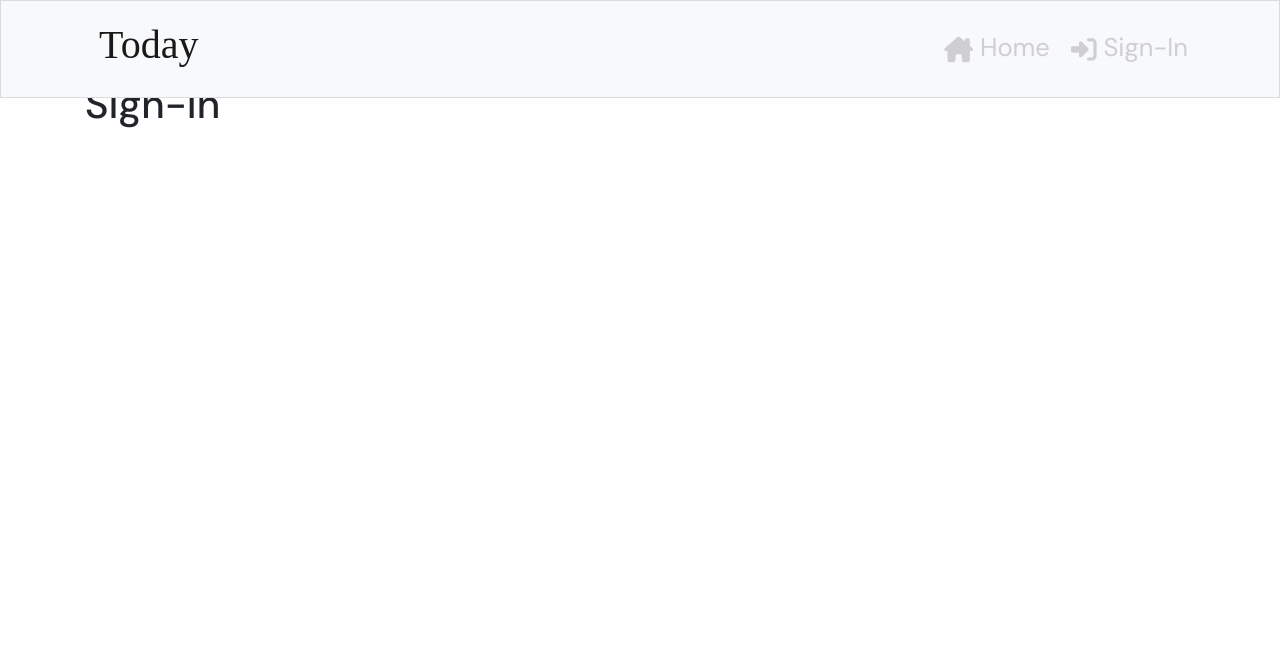
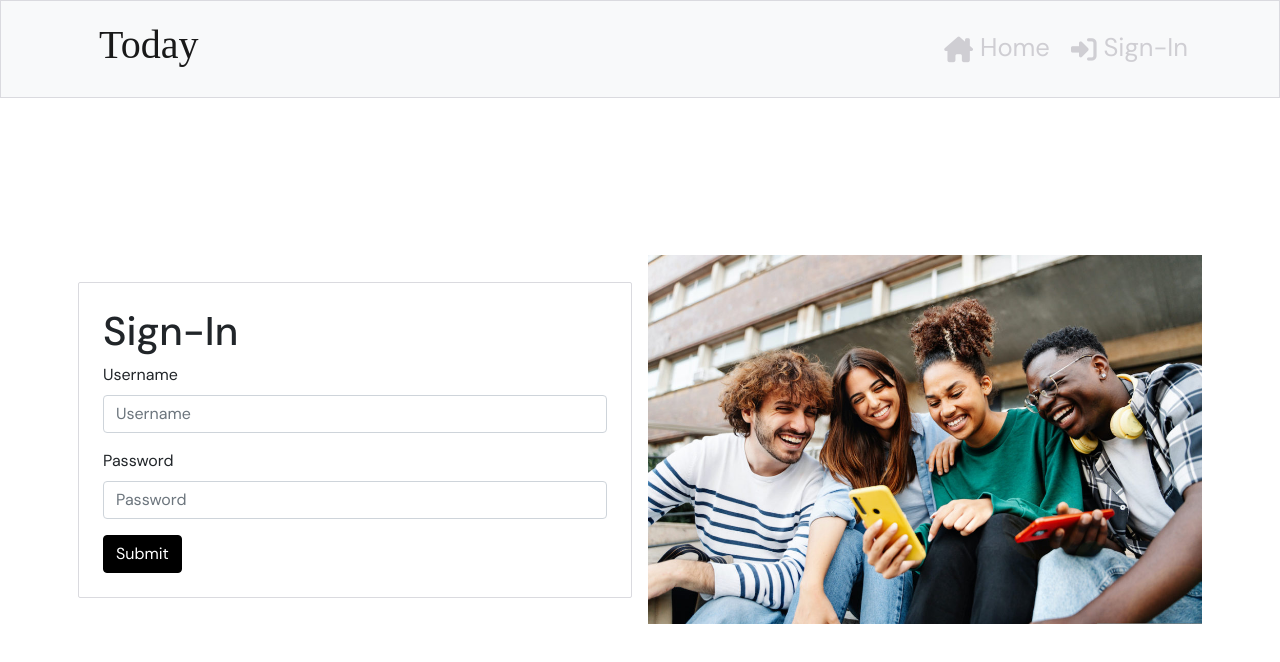
Before and after one commit to benbarker04/today, a React (Create React App) app: page /signin in a window 1280 px wide. Shown: the top 662 px of the page. Built offline with nearby package versions, Linux system fonts and the light colour scheme; a web font is replaced by a local one.

Commit message:
add and style signin form

```diff
--- a/src/App.js
+++ b/src/App.js
@@ -4,6 +4,7 @@ import NavBar from './components/NavBar';
 import { Container } from 'react-bootstrap';
 import './api/axiosDefaults'
 import SignUpForm from './pages/auth/SignUpForm';
+import SignInForm from './pages/auth/SignInForm';
 
 function App() {
   return (
@@ -12,7 +13,7 @@ function App() {
       <Container className={styles.Main}>
         <Switch>
           <Route exact path="/" render={() => <SignUpForm/>} />
-          <Route exact path="/signin" render={() => <h1>Sign-In</h1>} />
+          <Route exact path="/signin" render={() => <SignInForm/>} />
           <Route render={() => <p>Page not found!</p>} />
         </Switch>
       </Container>
--- /dev/null
+++ b/src/pages/auth/SignInForm.js
@@ -0,0 +1,77 @@
+import React, { useState } from "react";
+import styles from "../../App.module.css";
+import formStyles from '../../styles/Form.module.css'
+import btnStyles from '../../styles/Buttons.module.css'
+import { Form, Button, Col, Row, Container, Image, Alert } from "react-bootstrap";
+import signinimage from '../../assets/GEN-Z-GENERATION-Z-iStock--Eduard-Figueres--1441262328.jpg'
+import { useHistory } from "react-router-dom/cjs/react-router-dom";
+import axios from "axios";
+
+function SignInForm() {
+    const [signInData, setSignInData] = useState({
+        username: "",
+        password: "",
+    });
+    const { username, password } = signInData;
+
+    const [errors, setErrors] = useState({});
+
+    const history = useHistory();
+    const handleSubmit = async (event) => {
+        event.preventDefault();
+        try {
+            await axios.post("/dj-rest-auth/login/", signInData);
+            history.push("/feed");
+        } catch (err) {
+            setErrors(err.response?.data);
+        }
+    };
+
+    const handleChange = (event) => {
+        setSignInData({
+            ...signInData,
+            [event.target.name]: event.target.value,
+        });
+    };
+
+    return (
+        <div>
+            <Row className={formStyles.Row}>
+                <Col className="my-auto py-2 p-md-2" md={6}>
+                    <Container className={`${styles.Content} p-4 `}>
+                        <h1>Sign-In</h1>
+                        <Form onSubmit={handleSubmit}>
+                            <Form.Group controlId="username">
+                                <Form.Label>Username</Form.Label>
+                                <Form.Control value={username} name="username" type="username" placeholder="Username" onChange={handleChange} />
+                            </Form.Group>
+                            {errors.username?.map((message, idx) =>
+                                <Alert variant="dark" key={idx}>{message}</Alert>
+                            )}
+
+                            <Form.Group controlId="password">
+                                <Form.Label>Password</Form.Label>
+                                <Form.Control value={password} name="password" type="password" placeholder="Password" onChange={handleChange} />
+                            </Form.Group>
+                            {errors.password?.map((message, idx) =>
+                                <Alert variant="dark" key={idx}>{message}</Alert>
+                            )}
+
+                            <Button className={btnStyles.black} variant="dark" type="submit">
+                                Submit
+                            </Button>
+                            {errors.non_field_errors?.map((message, idx) =>
+                                <Alert variant="dark" key={idx} className="mt-3">{message}</Alert>
+                            )}
+                        </Form>
+                    </Container>
+                </Col>
+                <Col md={6}
+                    className={`my-auto d-none d-md-block p-2`}>
+                    <Image className={`${styles.FillerImage}`} src={signinimage} alt="Two friends smiling at their phone" />
+                </Col>
+            </Row></div>
+    )
+}
+
+export default SignInForm
--- a/src/pages/auth/SignUpForm.js
+++ b/src/pages/auth/SignUpForm.js
@@ -1,6 +1,6 @@
 import React, { useState } from "react";
 import styles from "../../App.module.css";
-import formStyles from '../../styles/SignUpForm.module.css'
+import formStyles from '../../styles/Form.module.css'
 import btnStyles from '../../styles/Buttons.module.css'
 import { Form, Button, Col, Row, Container, Image, Alert } from "react-bootstrap";
 import signupimage from '../../assets/two-people-looking-their-phones-one-them-is-looking-phone_905510-426.avif'
```
Also changed, not shown: src/assets/GEN-Z-GENERATION-Z-iStock--Eduard-Figueres--1441262328.jpg (added), src/styles/Form.module.css (renamed from src/styles/SignUpForm.module.css).
